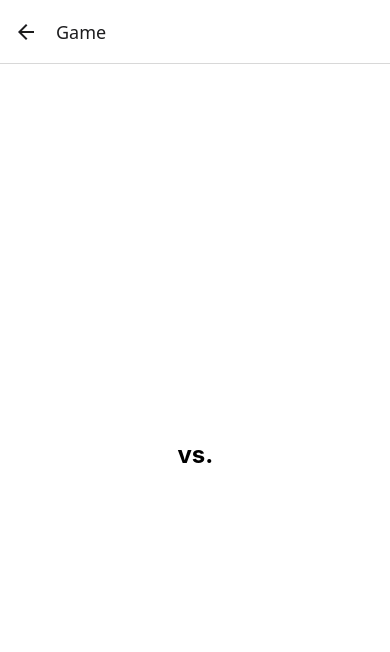
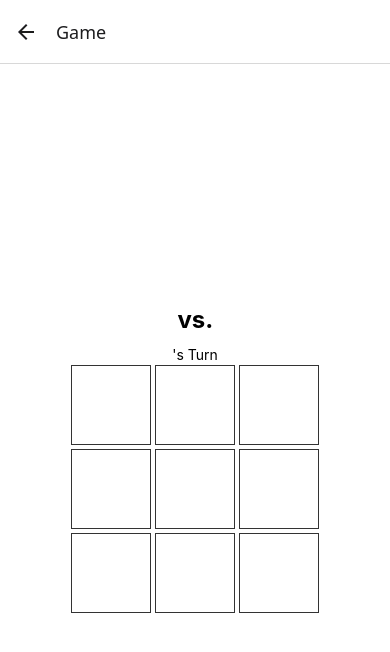
Before and after one commit to TejalKanti/xo-game, a React Native app: screen / in a window 390 px wide. Both pictures are taken after a click on the button "START GAME". Shown: the top 652 px of the page. Built offline with nearby package versions, Linux system fonts and the light colour scheme.

Commit message:
edit: implemented board and turn logic

```diff
--- a/App.tsx
+++ b/App.tsx
@@ -1,5 +1,5 @@
 import { useState } from 'react';
-import { View, TextInput, StyleSheet, Text, Button } from 'react-native';
+import { View, TextInput, StyleSheet, Text, Button, TouchableHighlight } from 'react-native';
 import { NavigationContainer } from '@react-navigation/native';
 import { createNativeStackNavigator } from '@react-navigation/native-stack';
 
@@ -47,9 +47,63 @@ function PlayerScreen( { navigation }: any ){
 
 function GameScreen( { navigation, route }: any ){
   const {player1, player2} = route.params;
+  const [player1Turn, setPlayer1Turn] = useState<boolean>(true);
+
+  const handlePress = (index: number) => {
+    console.log(`Cell ${index} pressed`);
+    setPlayer1Turn(!player1Turn);
+  };
+
 return (
     <View style={styles.container}>
        <Text style={styles.title} > {player1} vs. {player2} </Text>
+
+      <Text>
+        {player1Turn ? `${player1}'s Turn` : `${player2}'s Turn`}
+      </Text>
+
+        <View style={styles.row}>
+          <TouchableHighlight style={styles.cell} onPress={() => handlePress(0)}>
+            <Text style={styles.cellText}></Text>
+          </TouchableHighlight>
+
+          <TouchableHighlight style={styles.cell} onPress={() => handlePress(1)}>
+            <Text style={styles.cellText}></Text>
+          </TouchableHighlight>
+
+          <TouchableHighlight style={styles.cell} onPress={() => handlePress(2)}>
+            <Text style={styles.cellText}></Text>
+          </TouchableHighlight>
+        </View>
+
+        <View style={styles.row}>
+          <TouchableHighlight style={styles.cell} onPress={() => handlePress(3)}>
+            <Text style={styles.cellText}></Text>
+          </TouchableHighlight>
+
+          <TouchableHighlight style={styles.cell} onPress={() => handlePress(4)}>
+            <Text style={styles.cellText}></Text>
+          </TouchableHighlight>
+
+          <TouchableHighlight style={styles.cell} onPress={() => handlePress(5)}>
+            <Text style={styles.cellText}></Text>
+          </TouchableHighlight>
+      </View>
+
+        <View style={styles.row}>
+          <TouchableHighlight style={styles.cell} onPress={() => handlePress(6)}>
+            <Text style={styles.cellText}></Text>
+          </TouchableHighlight>
+
+          <TouchableHighlight style={styles.cell} onPress={() => handlePress(7)}>
+            <Text style={styles.cellText}></Text>
+          </TouchableHighlight>
+
+          <TouchableHighlight style={styles.cell} onPress={() => handlePress(8)}>
+            <Text style={styles.cellText}></Text>
+          </TouchableHighlight>
+      </View>
+
     </View>
 );
 }
@@ -69,7 +123,7 @@ const styles = StyleSheet.create({
     fontWeight: 'bold',
     marginVertical: 12,
   },
-    input: {
+  input: {
     borderWidth: 1,
     borderColor: '#ccc',
     paddingHorizontal: 12,
@@ -77,4 +131,20 @@ const styles = StyleSheet.create({
     marginVertical: 8,
     width: '80%',
   },
+  row: {
+    flexDirection: 'row',
+  },
+  cell: {
+    width: 80,
+    height: 80,
+    borderWidth: 1,
+    borderColor: '#333',
+    justifyContent: 'center',
+    alignItems: 'center',
+    margin: 2,
+  },
+  cellText: {
+    fontSize: 40,
+    fontWeight: 'bold',
+  },
 });
```
